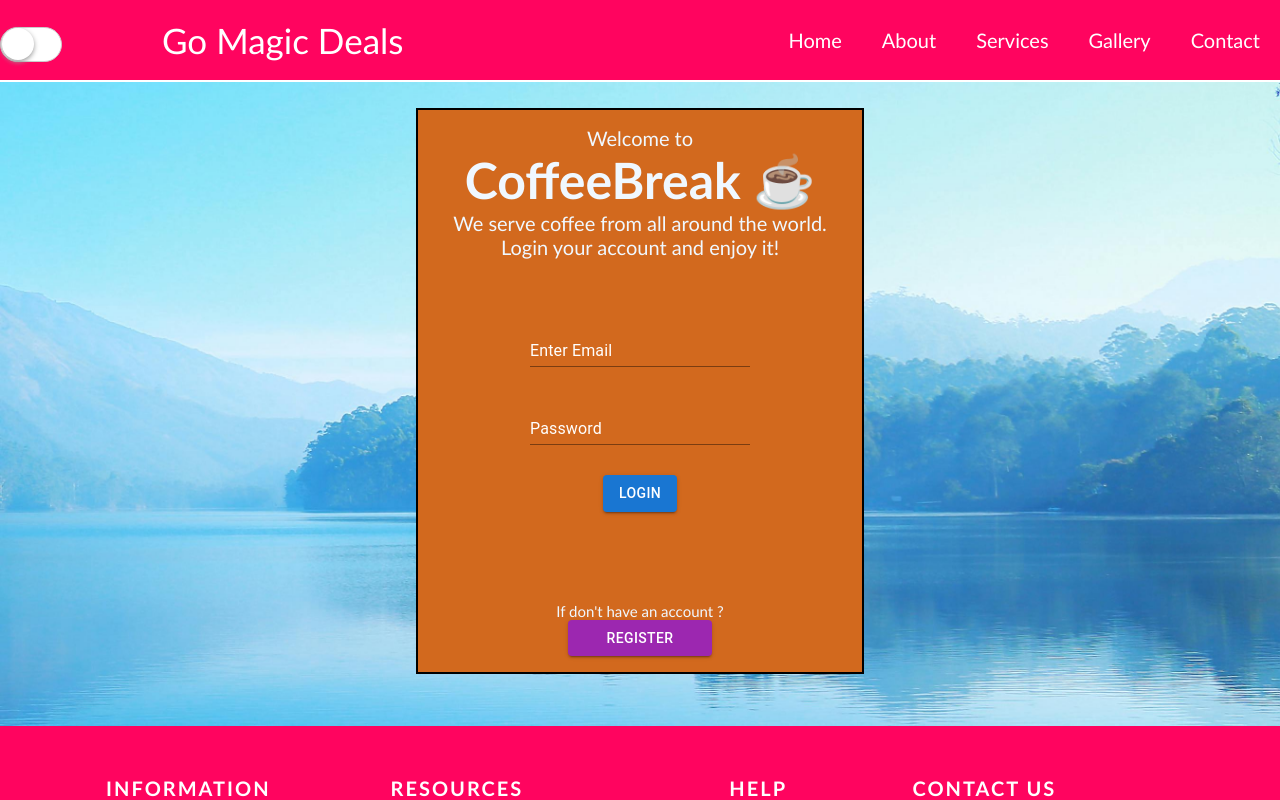
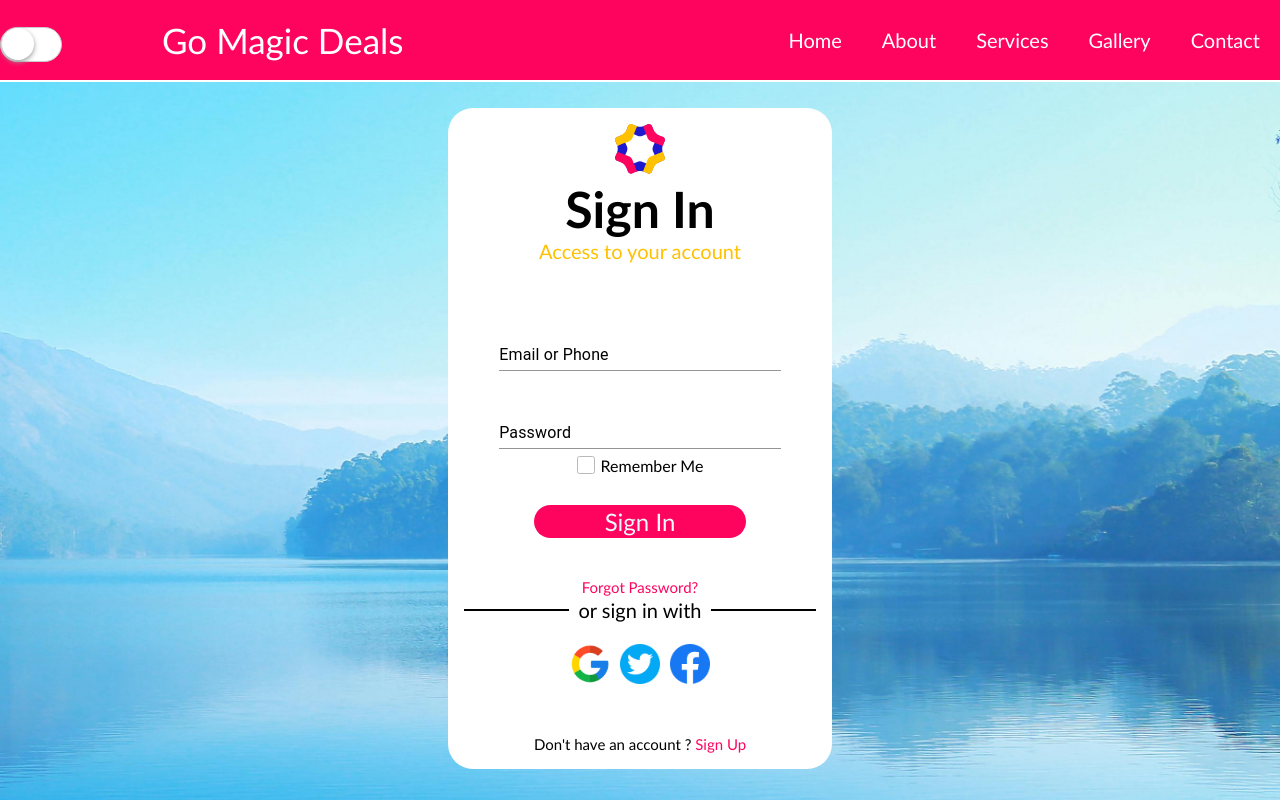
Before and after one commit to jitender046/gomagicdeals, a React (Create React App) app: page /login in a window 1280 px wide. Shown: the top 800 px of the page. Built offline with nearby package versions, Linux system fonts and the light colour scheme.

Commit message:
Sign in page ui change

```diff
--- a/src/Login Signup/Login.jsx
+++ b/src/Login Signup/Login.jsx
@@ -1,9 +1,10 @@
 import React, { useState } from "react";
-import { Button, TextField } from "@mui/material";
+import { TextField } from "@mui/material";
 import swal from "sweetalert";
 import "./Loginsignup.css";
-import Header from '../Header Footer/Header.js';
-import Footer from '../Header Footer/Footer.jsx';
+import appIcon from "../Images/icons/appIcon.svg";
+import Header from "../Header Footer/Header.js";
+import Footer from "../Header Footer/Footer.jsx";
 
 function Login() {
   const [email, setEmail] = useState("");
@@ -40,50 +41,76 @@ function Login() {
         <div className="all-content-center">
           <div className="login">
             <div className="form">
-            <p>Welcome to</p>
-            <h1> CoffeeBreak ☕</h1>
-            <p>
-              We serve coffee from all around the world.
-              <br />
-              Login your account and enjoy it!
-            </p>
+              <img src={appIcon} alt="App Logo" className="app-logo" />{" "}
+              <h1>Sign In</h1>
+              <p class="text-warning">Access to your account</p>
               <br />
               <br />
-            {/* Email id:  */}
               <TextField
+                className="input-filed"
                 id="standard-basic"
-              label="Enter  Email"
-              InputLabelProps={{ style: { color: "white" } }}
+                label="Email or Phone"
+                InputLabelProps={{ style: { color: "black" } }}
                 variant="standard"
                 onChange={(e) => setEmail(e.target.value)}
               />
               <br />
               <br />
               <TextField
+                className="input-filed"
                 id="standard-password-input"
                 label="Password"
-              InputLabelProps={{ style: { color: "white" } }}
+                InputLabelProps={{ style: { color: "black" } }}
                 autoComplete="current-password"
                 variant="standard"
                 onChange={(e) => setPassword(e.target.value)}
               />
               <br />
+              <div className="rememberMe">
+                <input
+                  type="checkbox"
+                  name=""
+                  id="Checkbox"
+                  className="checkbox"
+                />
+                <label for="">Remember Me</label>
+              </div>
               <br />
-            <Button variant="contained" onClick={handleLogin}>
-              Login
-            </Button>
+              <button
+                className="signin-btn"
+                onClick={handleLogin}
+                id="Submit-btn"
+                disabled
+              >
+                Sign In
+              </button>
               <br />
               <br />
+              <a href="/" className="forget-password">
+                Forgot Password?
+              </a>
               <br />
+              <div class="signInWith">
+                <span></span>
+                <p>or sign in with</p>
+                <span></span>
+              </div>
+              <div class="signIn-tools">
+                <img src={require("../Images/icons/google.png")} alt="google" />
+                <img
+                  src={require("../Images/icons/twitter.png")}
+                  alt="twittter"
+                />
+                <img
+                  src={require("../Images/icons/facebook.png")}
+                  alt="facebook"
+                />
+              </div>
               <br />
-            <p className="already-account"> If don't have an account ?</p>
-            <Button
-              variant="contained"
-              className="already-account-button"
-              color="secondary"
-            >
-              Register
-            </Button>
+              <p className="already-account">
+                {" "}
+                Don't have an account ? <a href="./sign-up.html">Sign Up</a>
+              </p>
             </div>
           </div>
         </div>
--- a/src/Login Signup/Loginsignup.css
+++ b/src/Login Signup/Loginsignup.css
@@ -1,4 +1,8 @@
 /* Styles for the form container */
+.app-logo {
+width:50px;
+}
+
 .all-content-center{
   width: 100%;
   justify-content: center;
@@ -16,7 +20,6 @@
   justify-items: center;
 }
 .signup .form {
-  /* display: flex; */
   padding: 1rem;
   width: 70%;
   border: 2px solid black;
@@ -27,13 +30,12 @@
   align-items: center;
 }
 .login .form {
-  /* display: flex; */
   padding: 1rem;
-  width: 70%;
-  border: 2px solid black;
+  width: 60%;
+  border-radius: 25px;
   margin-left: auto;
   margin-right: auto;
-  background-color:chocolate;
+  background-color:white;
 
 
 }
@@ -44,35 +46,90 @@
   font-family: 'Arial Narrow', Arial, sans-serif;
   text-align: center;
   margin: 2% 15% 4% 15%;
-  color: aliceblue;
+  /* color: aliceblue; */
 }
 .textfiled-gap{
   margin-right: 16px;
 }
 a {
   text-decoration: none;
-  color: black;
+  color: rgb(255 4 95);
 }
 .show-password{
   text-decoration: none;
-
 }
+.text-warning{
+  color:rgb(255 193 0);
+}
+.checkbox {
+  position: relative;
+  height: 18px;
+  width: 18px;
+}
+.signin-btn{
+  background-color: rgb(255 4 95);
+  color: aliceblue;
+  font-size: 24px;
+  width: 60%;
+  padding: 2px 0px 2px 0px;
+  border: none;
+  border-radius: 25px;
+}
+.rememberMe {
+  display: flex;
+  align-items: center;
+  justify-content: center;
+  margin-top: 2%;
+}
+.rememberMe input {
+  opacity: 0.5;
+  transition: ease all 0.3s;
+}
+.rememberMe label {
+  font-size: 16px;
+  margin-left: 6px;
+  /* margin-top: 5%; */
+}
+.input-filed{width: 80%;}
 #standard-basic{
   align-items: left;
-  color: aliceblue;
+  /* color: aqua; */
 }
 #standard-password-input{
-color: aliceblue;
+/* color: aliceblue; */
 align-items: left;
 }
-.already-account{
+.already-account,.forget-password{
   font-size: 15px;
+}
+.signInWith {
+  display: flex;
+  align-items: center;
+  justify-content: center;
+  margin-bottom: 22px;
+}
+.signInWith span {
+  height: 1px;
+  width: 100%;
+  border: 1px solid #000000;
+  display: inline-block;
+}
+.signInWith p {
+  text-wrap: nowrap;
+  margin: 0 10px;
+}
+.signIn-tools {
+  margin-bottom: 16px;
+}
+.signIn-tools img {
+  width: 40px;
+  margin: 0px  5px;
 }
 .already-account-button{
   width: 35%;
-  background-color: blanchedalmond;
+  /* background-color: blanchedalmond; */
 }
 .sweetalert-pop-button{
-  color:white;
+  /* color:white; */
   background-color: blue;
 }
```
Also changed, not shown: src/Images/icons/appIcon.svg (renamed from src/Images/icons/app-icon.svg). Lines whose indentation alone changed are shown as unchanged.
